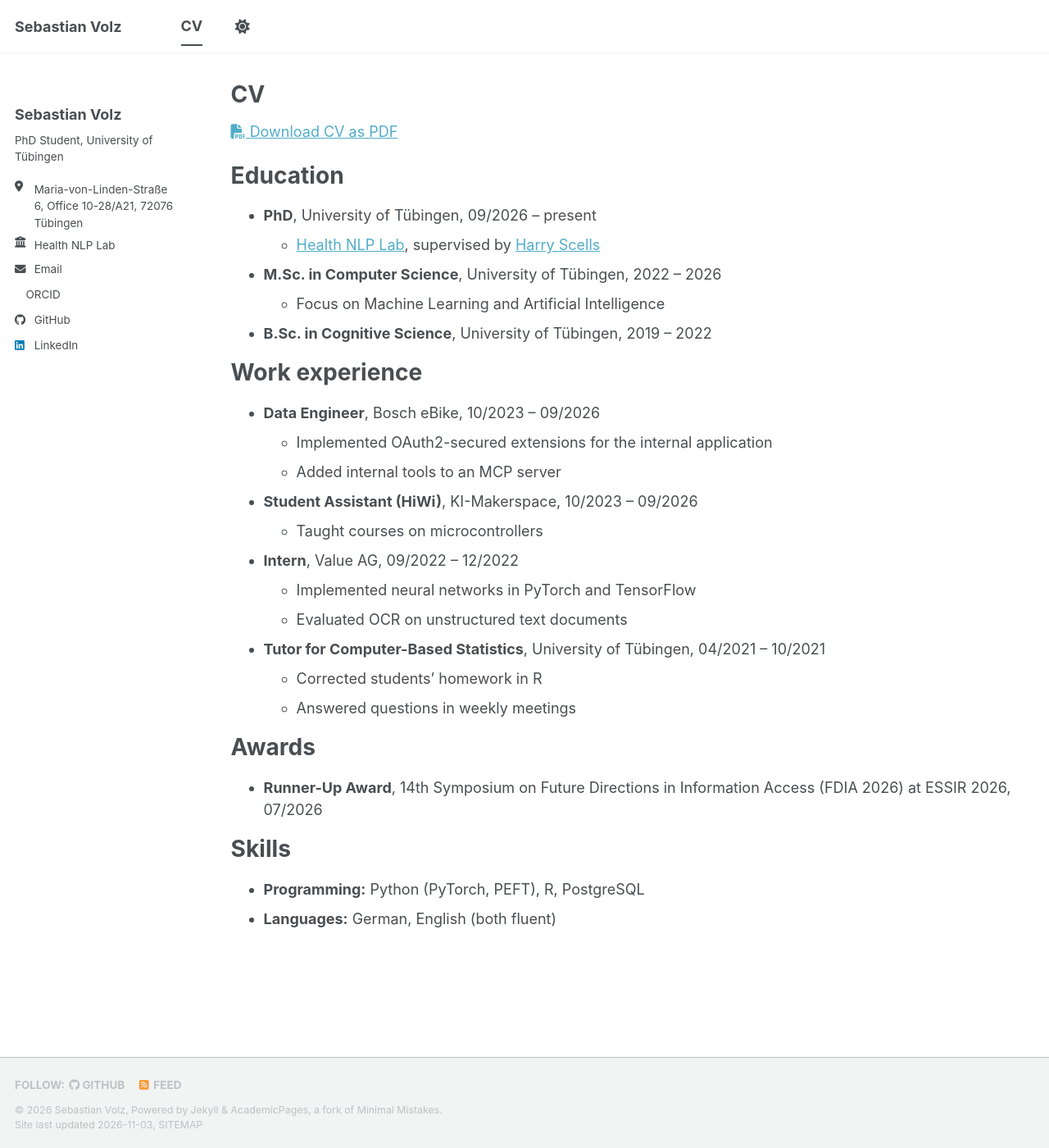
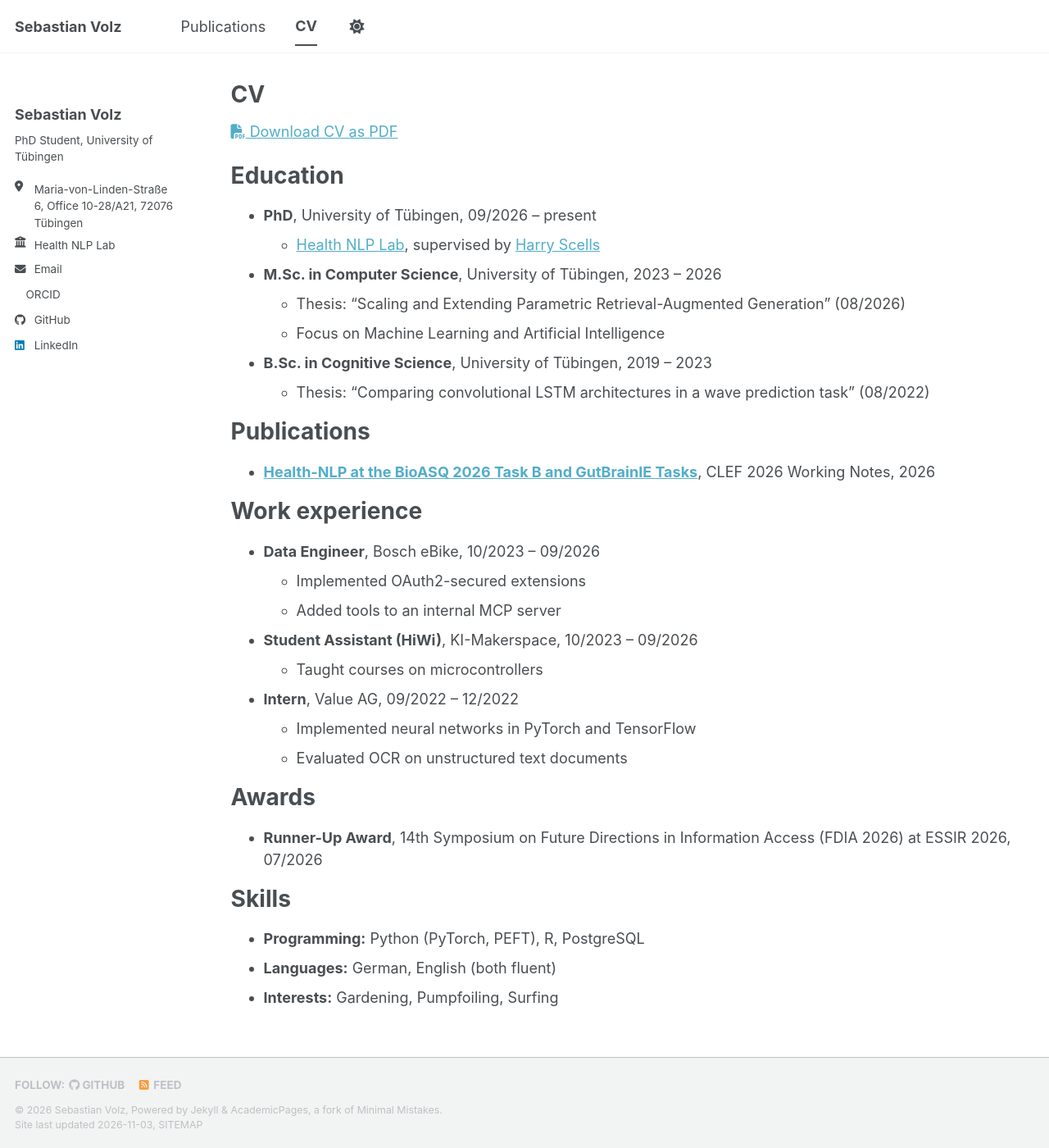
Before and after one commit to sebvolz/sebvolz.github.io, a Jekyll site: the page built from _pages/cv.md, in a window 1280 px wide and 1400 px high. Shown: the whole window at 82% size. Built offline with Jekyll 4.4.1, drawn with Linux system fonts in a browser that asks for light colours; a style sheet for code colours, icons or effects is not loaded.

Commit message:
Add publications, master thesis and CLEF 2026 news; trim CV
- Add Publications section to CV (CLEF 2026 working notes, two papers
  under review at ECIR 2027 in the PDF only)
- List master and bachelor theses under their degrees
- Remove Projects section and tutor job
- Add CLEF paper to the Publications page and re-enable it in the menu
- Sync web CV with the PDF CV

```diff
--- a/_config.yml
+++ b/_config.yml
@@ -89,6 +89,8 @@ publication_category:
     title: 'Journal Articles'
   conferences:
     title: 'Conference Papers'
+  workshops:
+    title: 'Workshop Papers & Working Notes'
 
 # Site Settings
 teaser                   :  # filename of teaser fallback teaser image placed in /images/ for social media previews
--- a/_data/navigation.yml
+++ b/_data/navigation.yml
@@ -5,9 +5,8 @@
 # prevent it from being included in the site.
 
 main:
-  # Uncomment once the first paper is in _publications/
-  # - title: "Publications"
-  #   url: /publications/
+  - title: "Publications"
+    url: /publications/
 
   - title: "CV"
     url: /cv/
--- a/_pages/cv.md
+++ b/_pages/cv.md
@@ -15,15 +15,21 @@ Education
 ======
 * **PhD**, University of Tübingen, 09/2026 – present
   * [Health NLP Lab](https://health-nlp.com/), supervised by [Harry Scells](https://scells.me/)
-* **M.Sc. in Computer Science**, University of Tübingen, 2022 – 2026
+* **M.Sc. in Computer Science**, University of Tübingen, 2023 – 2026
+  * Thesis: "Scaling and Extending Parametric Retrieval-Augmented Generation" (08/2026)
   * Focus on Machine Learning and Artificial Intelligence
-* **B.Sc. in Cognitive Science**, University of Tübingen, 2019 – 2022
+* **B.Sc. in Cognitive Science**, University of Tübingen, 2019 – 2023
+  * Thesis: "Comparing convolutional LSTM architectures in a wave prediction task" (08/2022)
+
+Publications
+======
+* **[Health-NLP at the BioASQ 2026 Task B and GutBrainIE Tasks](https://ceur-ws.org/Vol-4283/paper48.pdf)**, CLEF 2026 Working Notes, 2026
 
 Work experience
 ======
 * **Data Engineer**, Bosch eBike, 10/2023 – 09/2026
-  * Implemented OAuth2-secured extensions for the internal application
-  * Added internal tools to an MCP server
+  * Implemented OAuth2-secured extensions
+  * Added tools to an internal MCP server
 
 * **Student Assistant (HiWi)**, KI-Makerspace, 10/2023 – 09/2026
   * Taught courses on microcontrollers
@@ -31,10 +37,6 @@ Work experience
 * **Intern**, Value AG, 09/2022 – 12/2022
   * Implemented neural networks in PyTorch and TensorFlow
   * Evaluated OCR on unstructured text documents
-
-* **Tutor for Computer-Based Statistics**, University of Tübingen, 04/2021 – 10/2021
-  * Corrected students' homework in R
-  * Answered questions in weekly meetings
 
 Awards
 ======
@@ -44,3 +46,4 @@ Skills
 ======
 * **Programming:** Python (PyTorch, PEFT), R, PostgreSQL
 * **Languages:** German, English (both fluent)
+* **Interests:** Gardening, Pumpfoiling, Surfing
```
Also changed, not shown: _pages/about.md (+1 -0 lines), _publications/2026-09-21-clef-bioasq-gutbrainie.md (added, +11 -0 lines), 1 other file.
